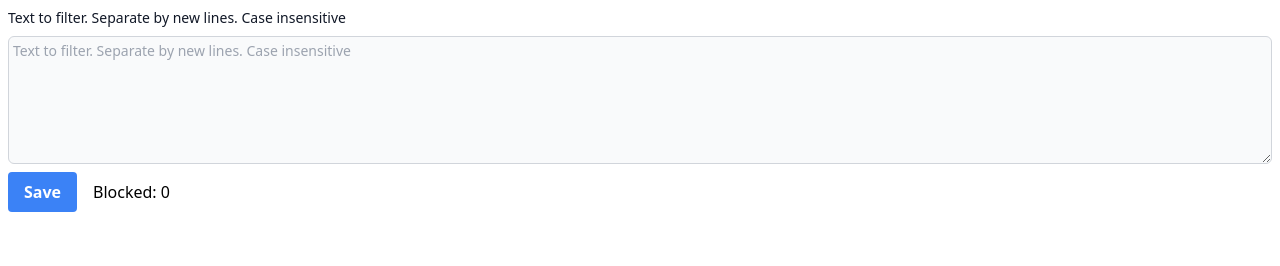
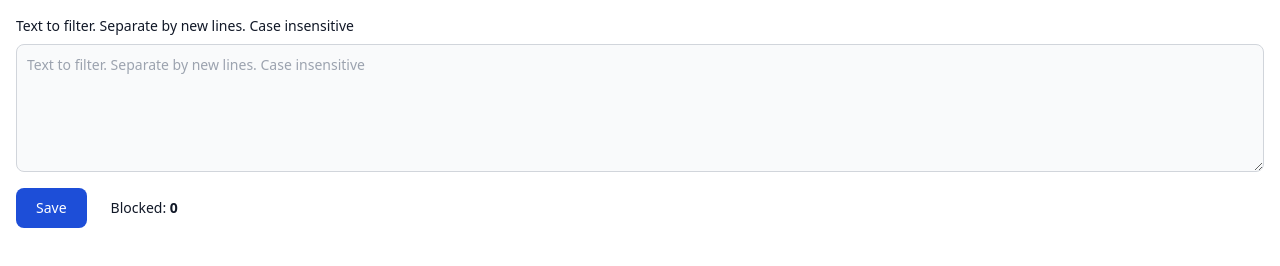
Before and after one commit to GabrielDougherty/blind-filter, a browser extension: page filter-editor.html in a window 1280 px wide. Drawn offline with nearby package versions, Linux system fonts and the light colour scheme; files that its build step writes are made by us from their sources.

Commit message:
Update tailwind and fix setInterval call

```diff
--- a/filter-editor.html
+++ b/filter-editor.html
@@ -1,38 +1,34 @@
 <!DOCTYPE html>
-<html>
+<html lang="en">
+
 <head>
+    <meta charset="UTF-8">
+    <meta name="viewport" content="width=device-width, initial-scale=1.0">
+    <title>Filter Editor</title>
     <link rel="stylesheet" type="text/css" href="output.css" />
-    <style>
-        body {
-            min-width: 300px;
-            min-height: 200px;
-            margin: 0;
-            padding: 0;
-        }
-    </style>
 </head>
-<body>
-    <div class="p-2 w-full">
+
+<body class="bg-white dark:bg-gray-800 min-w-[300px] min-h-[200px]">
+    <div class="p-4 w-full">
         <label for="message" class="block mb-2 text-sm font-medium text-gray-900 dark:text-white">
             Text to filter. Separate by new lines. Case insensitive
         </label>
         <textarea id="message"
-            class="block resize p-1 w-full h-32 text-sm text-gray-900 bg-gray-50 rounded-md border border-gray-300 focus:ring-blue-500 focus:border-blue-500 dark:bg-gray-700 dark:border-gray-600 dark:placeholder-gray-400 dark:text-white dark:focus:ring-blue-500 dark:focus:border-blue-500"
+            class="block w-full h-32 p-2.5 text-sm text-gray-900 bg-gray-50 rounded-lg border border-gray-300 focus:ring-blue-500 focus:border-blue-500 dark:bg-gray-700 dark:border-gray-600 dark:placeholder-gray-400 dark:text-white dark:focus:ring-blue-500 dark:focus:border-blue-500"
             placeholder="Text to filter. Separate by new lines. Case insensitive"></textarea>
-        <div class="flex items-center mt-2">
-            <button id="button" class="bg-blue-500 hover:bg-blue-700 text-white font-bold py-2 px-4 rounded">
+
+        <div class="flex items-center space-x-6 mt-4">
+            <button id="button"
+                class="text-white bg-blue-700 hover:bg-blue-800 focus:ring-4 focus:ring-blue-300 font-medium rounded-lg text-sm px-5 py-2.5 dark:bg-blue-600 dark:hover:bg-blue-700 focus:outline-none dark:focus:ring-blue-800">
                 Save
             </button>
-            <label id="button2" class="ml-4">
-                Blocked: 0
-            </label>
+            <div id="blocked-label" class="text-sm font-medium text-gray-900 dark:text-white">
+                Blocked: <span class="font-bold">0</span>
+            </div>
         </div>
-    </div>
-
-    <div class="p-2 w-full" id="hello">
-        <!-- Content for second div -->
     </div>
 
     <script src="filter-editor.js"></script>
 </body>
+
 </html>
--- a/filter-editor.js
+++ b/filter-editor.js
@@ -39,7 +39,7 @@ function fetchContentMessages(tabId) {
     );
 }
 function displayMessages(response) {
-    const container = document.getElementById('button2');
+    const container = document.getElementById('blocked-label');
 
     if (response && response.data) {
         // Clear container
--- /dev/null
+++ b/postcss.config.js
@@ -0,0 +1,6 @@
+module.exports = {
+  plugins: {
+    tailwindcss: {},
+    autoprefixer: {},
+  }
+}
--- /dev/null
+++ b/tailwind.config.js
@@ -0,0 +1,15 @@
+/** @type {import('tailwindcss').Config} */
+module.exports = {
+  content: [
+    // Adjust these paths to match your file structure
+    "./**/*.html",
+    "./**/*.js"
+  ],
+  darkMode: 'class', // or 'media' for automatic dark mode based on system settings
+  theme: {
+    extend: {
+      // Add any custom theme extensions here
+    },
+  },
+  plugins: [],
+}
```
Also changed, not shown: package.json (+6 -2 lines), manifest.json, 1 other file.
